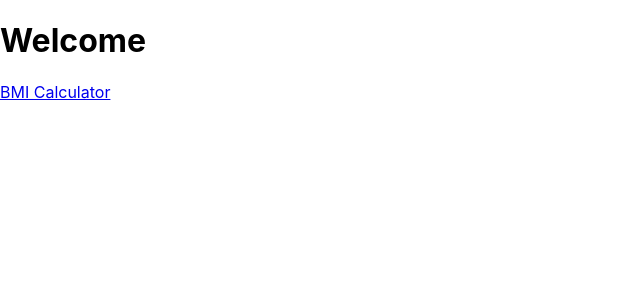
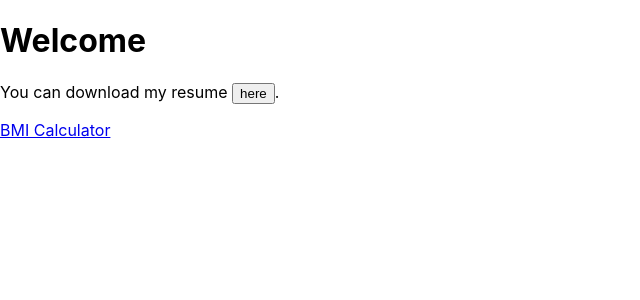
Before and after one commit to Tathya551/r7hwmVCJvi2LCwZv, a React (Create React App) app: page / in a window 1280 px wide. Shown: the top 300 px of the page, without its empty margins (0-640 px from the left). Built offline with nearby package versions, Linux system fonts and the light colour scheme.

Commit message:
Implemented resume link

```diff
--- a/src/components/LandingPage.js
+++ b/src/components/LandingPage.js
@@ -1,13 +1,13 @@
 import React from "react";
 import { Link } from "react-router-dom";
 // import MyDetails from "./MyDetails";
-// import ResumeLink from "./ResumeLink";
+import ResumeLink from "./ResumeLink";
 
 const LandingPage = () => (
   <div>
     <h1>Welcome</h1>
-    {/* <MyDetails />
-    <ResumeLink /> */}
+    {/* <MyDetails /> */}
+    <ResumeLink />
     <Link to="/bmi-calculator">BMI Calculator</Link>
   </div>
 );
--- a/src/components/ResumeLink.js
+++ b/src/components/ResumeLink.js
@@ -0,0 +1,21 @@
+import React from "react";
+
+const ResumeLink = () => {
+  const downloadResume = () => {
+    const linkElement = document.createElement("a");
+    linkElement.href = process.env.PUBLIC_URL + "/resume.pdf";
+    linkElement.download = "resume.pdf";
+    linkElement.click();
+  };
+
+  return (
+    <div>
+      <p>
+        You can download my resume{" "}
+        <button onClick={downloadResume}>here</button>.
+      </p>
+    </div>
+  );
+};
+
+export default ResumeLink;
```
Also changed, not shown: 1 other file (tests, documents, lock files or other folders).
